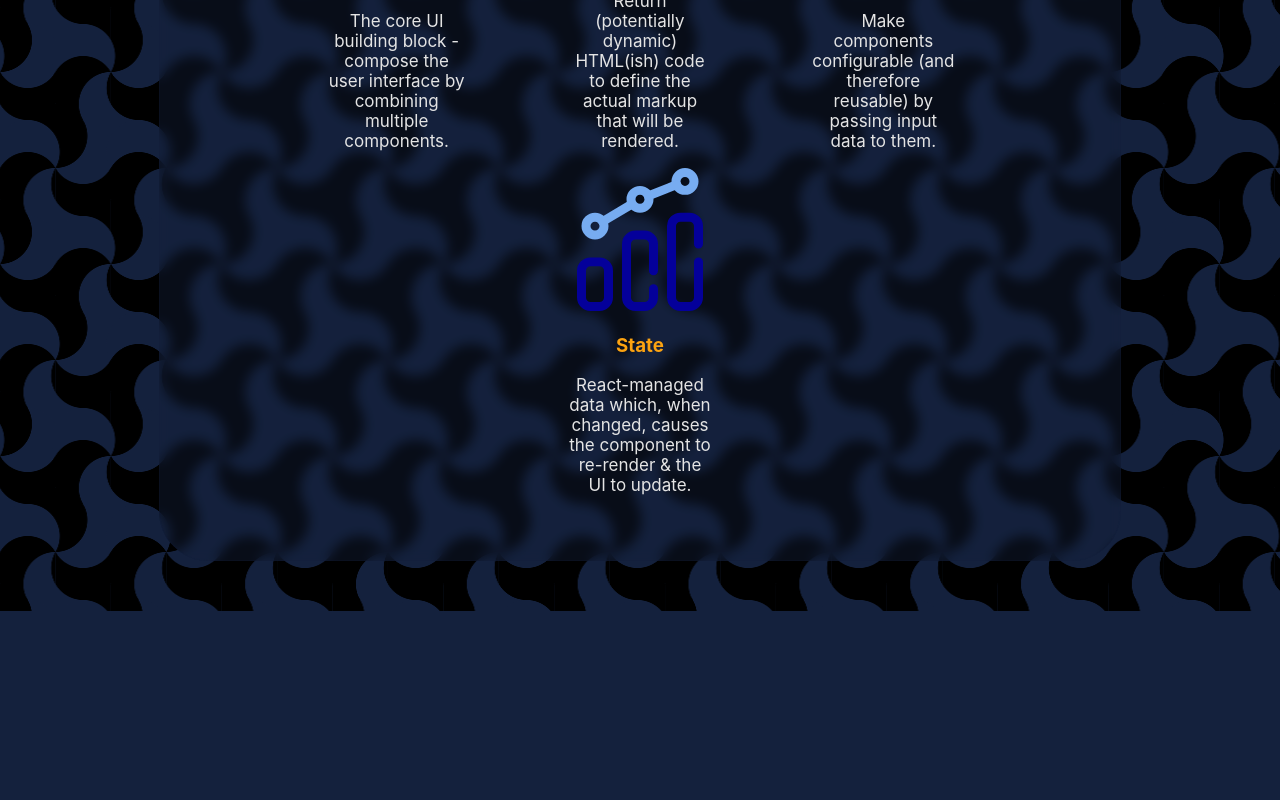
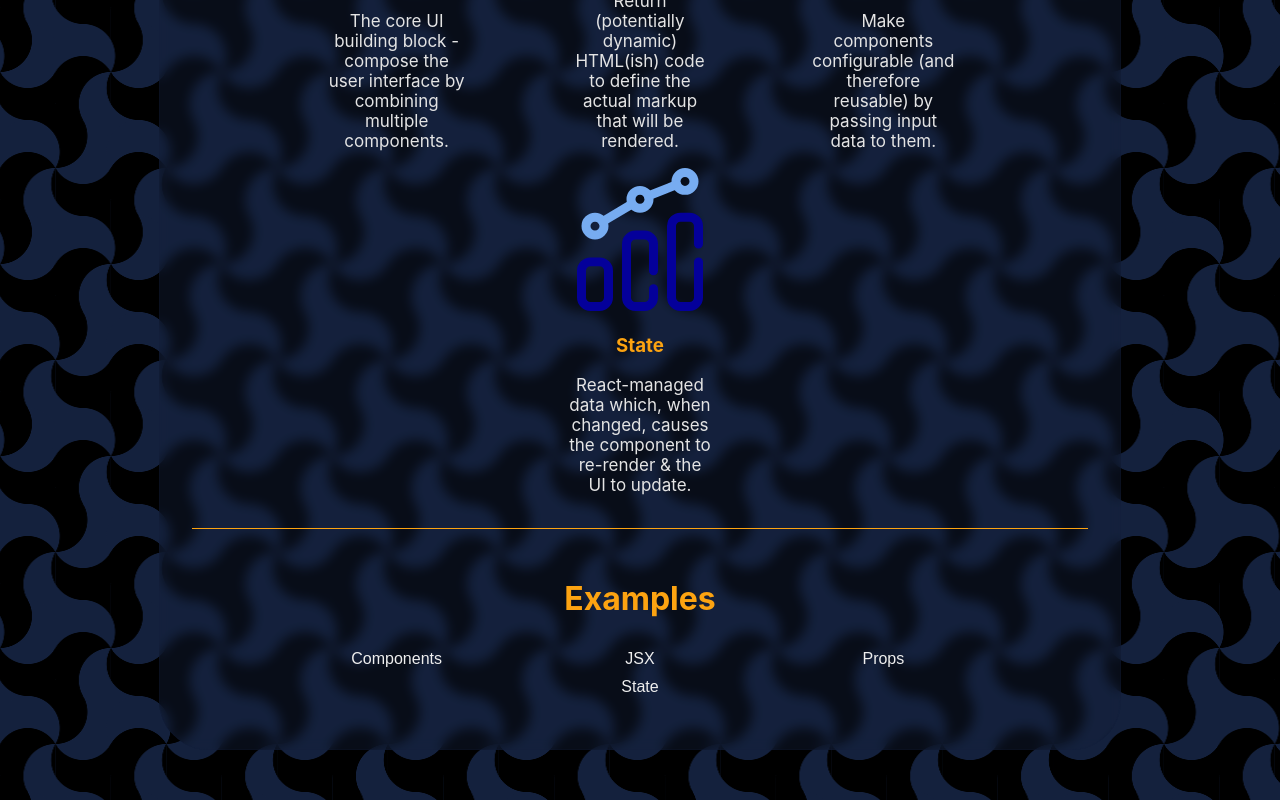
Before and after one commit to El-Ashmoney/react-essentials, a React (Create React App) app: page / in a window 1280 px wide. Shown: the part 696-1496 px from the top of the page. Before the commit the page ends 1307 px from the top, so only its background shows below. Built offline with nearby package versions, Linux system fonts and the light colour scheme.

Commit message:
Creating the buttons components and the style

```diff
--- a/src/App.js
+++ /dev/null
@@ -1,25 +0,0 @@
-import logo from './logo.svg';
-import './App.css';
-import { CORE_CONCEPTS } from './data.js';
-import Header from './components/Header/Header.jsx';
-import CoreConcept from './components/CoreConcept.jsx';
-
-
-function App() {
-    return (
-        <div className="App">
-            <Header />
-            <section id='core-concept'>
-                <h2>Core Concepts</h2>
-                <ul>
-                    <CoreConcept {...CORE_CONCEPTS[0]} />
-                    <CoreConcept {...CORE_CONCEPTS[1]} />
-                    <CoreConcept {...CORE_CONCEPTS[2]} />
-                    <CoreConcept {...CORE_CONCEPTS[3]} />
-                </ul>
-            </section>
-        </div>
-    );
-}
-
-export default App;
--- /dev/null
+++ b/src/App.jsx
@@ -0,0 +1,37 @@
+import logo from './logo.svg';
+import './App.css';
+import { CORE_CONCEPTS } from './data.js';
+import Header from './components/Header/Header.jsx';
+import CoreConcept from './components/CoreConcept.jsx';
+import TabButton from './components/TabButton/TabButton.jsx';
+
+
+function App() {
+    return (
+        <div className="App">
+            <main>
+                <Header />
+                <section id='core-concept'>
+                    <h2>Core Concepts</h2>
+                    <ul>
+                        <CoreConcept {...CORE_CONCEPTS[0]} />
+                        <CoreConcept {...CORE_CONCEPTS[1]} />
+                        <CoreConcept {...CORE_CONCEPTS[2]} />
+                        <CoreConcept {...CORE_CONCEPTS[3]} />
+                    </ul>
+                <section id="examples">
+                    <h2>Examples</h2>
+                    <menu>
+                        <TabButton>Components</TabButton>
+                        <TabButton>JSX</TabButton>
+                        <TabButton>Props</TabButton>
+                        <TabButton>State</TabButton>
+                    </menu>
+                </section>
+                </section>
+            </main>
+        </div>
+    );
+}
+
+export default App;
--- a/src/components/CoreConcept.css
+++ b/src/components/CoreConcept.css
@@ -5,25 +5,24 @@
     -webkit-backdrop-filter: blur(6px);
     backdrop-filter: blur(6px);
     border: 1px solid rgba(20,33,61,0.2);
-    /* box-shadow: 0 2px 8px rgba(0, 0, 0, 0.4); */
     width: 70%;
     margin: 50px auto;
 }
 
-#core-concept h2{
+#core-concept h2, #examples h2{
     font-size: 2rem;
 }
 
-#core-concept h2, #core-concept ul li h3{
+#core-concept h2, #core-concept ul li h3, #examples h2{
     color: #FCA311;
 }
 
-#core-concept ul{
+#core-concept ul, #examples menu{
     list-style: none;
     padding: 0;
 }
 
-#core-concept ul li{
+#core-concept ul li, #examples menu li{
     display: inline-block;
     margin: auto 50px;
     color: #EEE;
--- /dev/null
+++ b/src/components/TabButton/TabButton.css
@@ -0,0 +1,26 @@
+#examples{
+    border-top: solid 1px #FCA311;
+}
+
+#examples h2{
+    margin-top: 50px;
+}
+
+#examples menu li button{
+    padding: 5px 20px;
+    color: #EEE;
+    background-color: transparent;
+    -webkit-transition: background-color 0.5s ease-out;
+    -moz-transition: background-color 0.5s ease-out;
+    -o-transition: background-color 0.5s ease-out;
+    transition: background-color 0.5s ease-out;
+    border: none;
+    border-radius: 50px;
+    font-size: 1rem;
+    cursor: pointer;
+}
+
+#examples menu li button:hover{
+    background-color: #FCA311;
+    color: #000;
+}
--- /dev/null
+++ b/src/components/TabButton/TabButton.jsx
@@ -0,0 +1,9 @@
+import './TabButton.css';
+
+export default function TabButton({children}){
+    return(
+        <li>
+            <button>{children}</button>
+        </li>
+    )
+}
```
